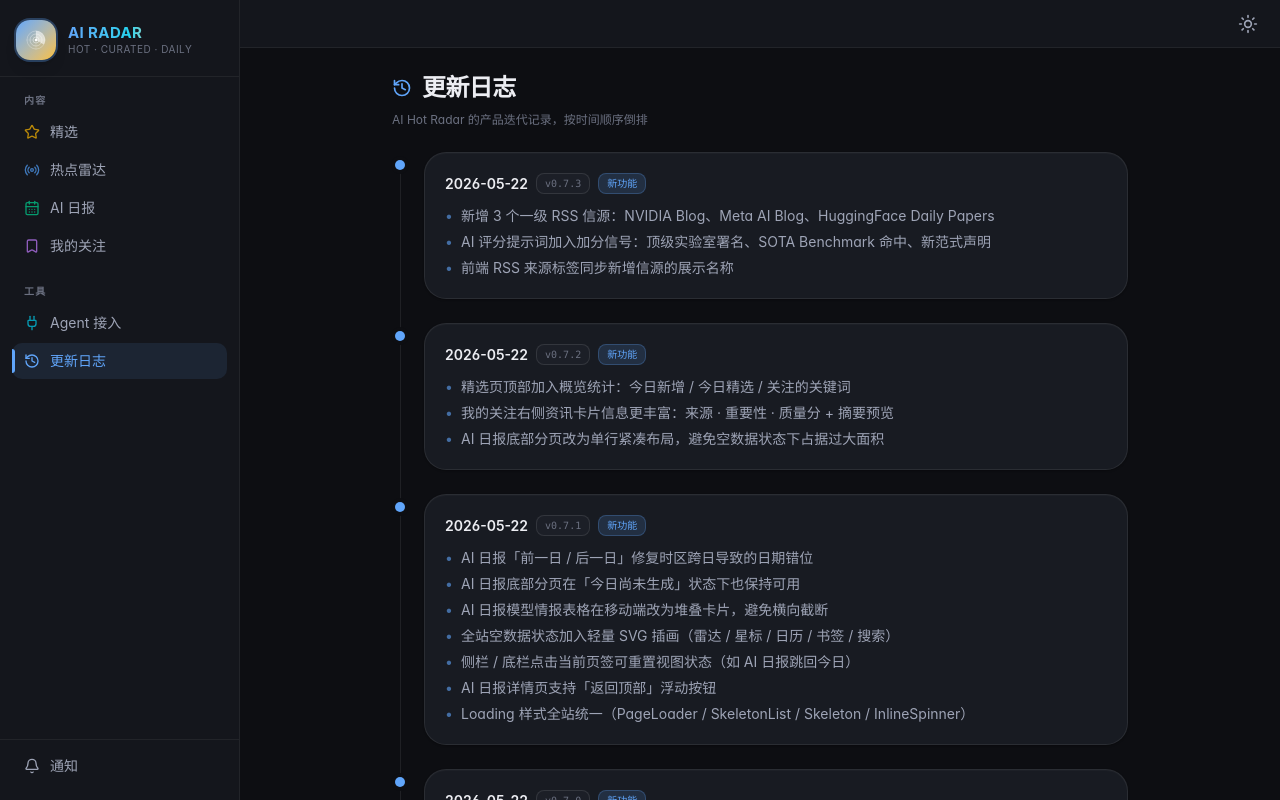
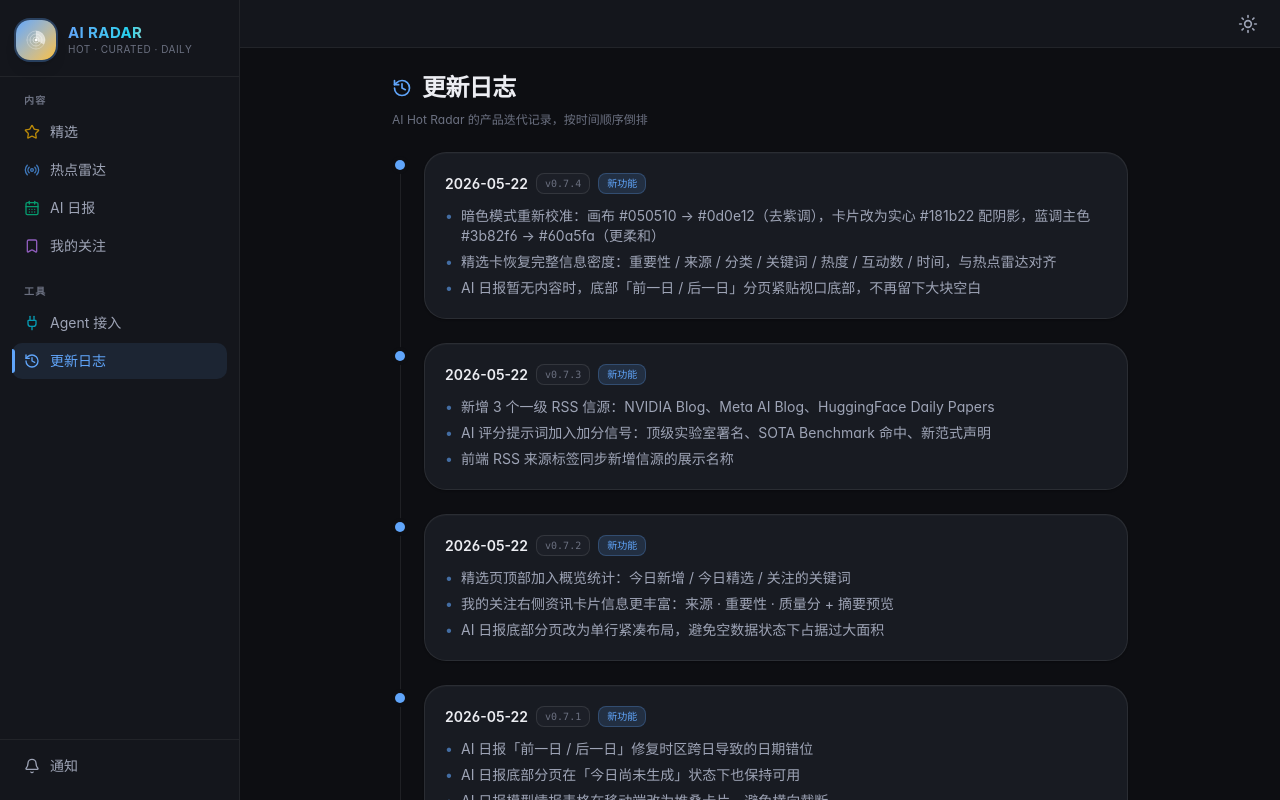
Before and after one commit to zenitlab/ai-hot-radar, a React (Vite) app in the folder client/: page /changelog in a window 1280 px wide. Built offline with nearby package versions, Linux system fonts and the light colour scheme.

Commit message:
Changelog: add v0.7.4 entry

```diff
--- a/client/src/components/changelog/ChangelogView.tsx
+++ b/client/src/components/changelog/ChangelogView.tsx
@@ -14,6 +14,16 @@ interface ChangelogEntry {
 }
 
 const CHANGELOG: ChangelogEntry[] = [
+  {
+    date: "2026-05-22",
+    version: "v0.7.4",
+    tag: "feature",
+    items: [
+      "暗色模式重新校准：画布 #050510 → #0d0e12（去紫调），卡片改为实心 #181b22 配阴影，蓝调主色 #3b82f6 → #60a5fa（更柔和）",
+      "精选卡恢复完整信息密度：重要性 / 来源 / 分类 / 关键词 / 热度 / 互动数 / 时间，与热点雷达对齐",
+      "AI 日报暂无内容时，底部「前一日 / 后一日」分页紧贴视口底部，不再留下大块空白",
+    ],
+  },
   {
     date: "2026-05-22",
     version: "v0.7.3",
```
